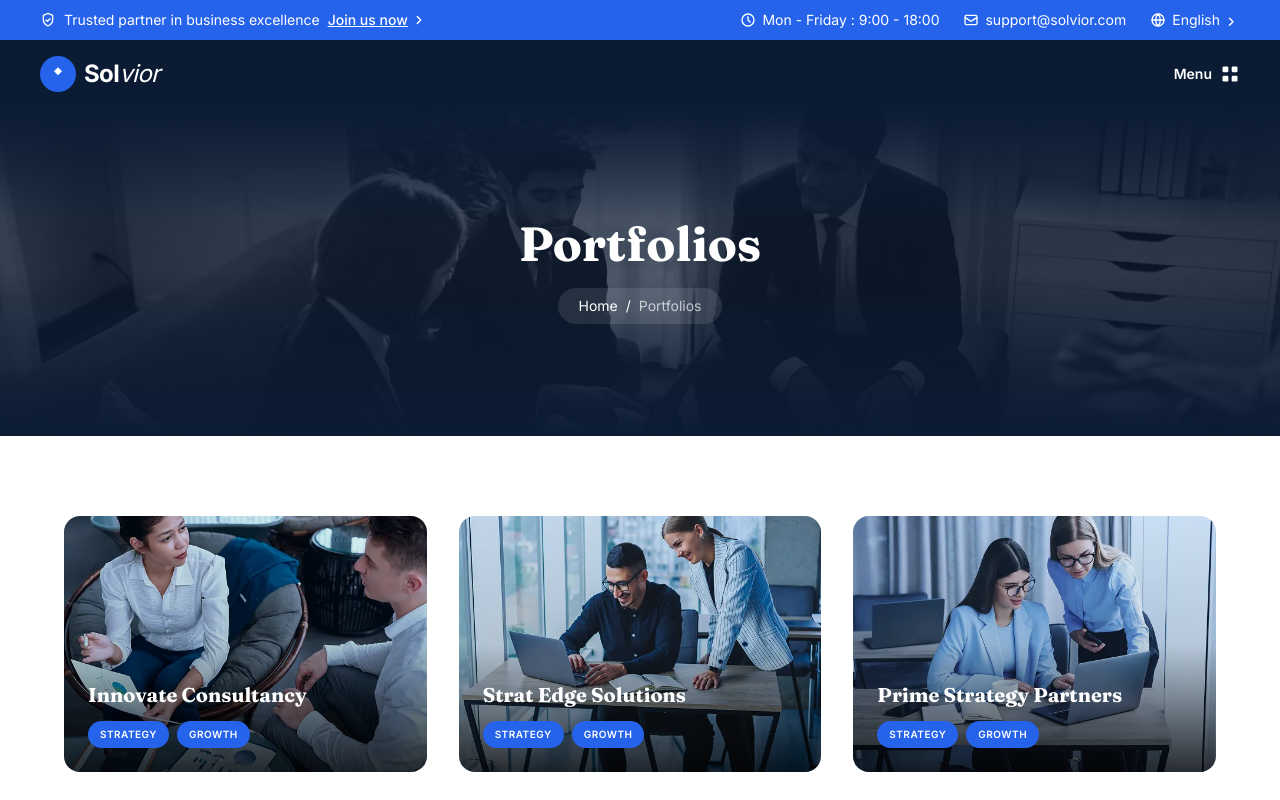
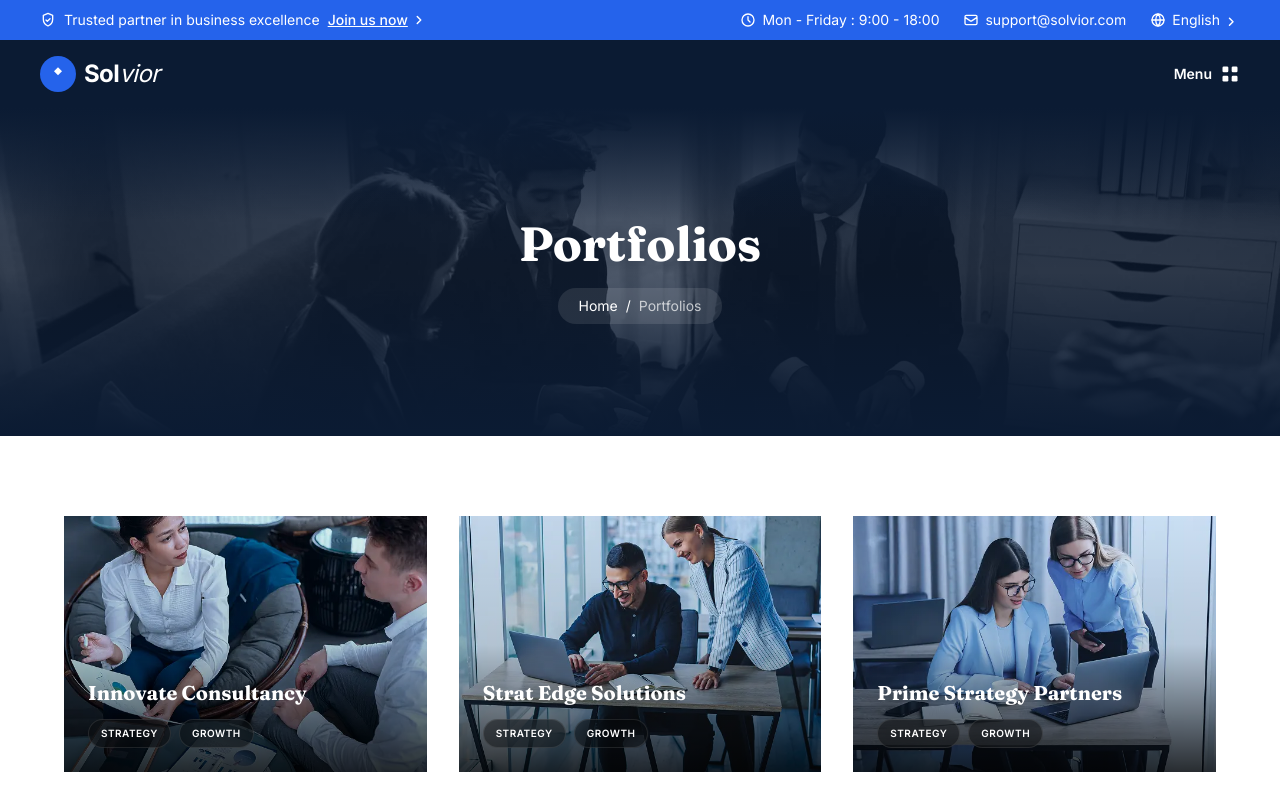
Before and after one commit to maryamiqbal19b-cloud/solvior-home-8, a Next.js app: page /portfolios in a window 1280 px wide. Shown: the top 800 px of the page. Built offline with nearby package versions, Linux system fonts and the light colour scheme.

Commit message:
Update PortfolioGrid.tsx

```diff
--- a/app/portfolios/PortfolioGrid.tsx
+++ b/app/portfolios/PortfolioGrid.tsx
@@ -13,7 +13,7 @@ export function PortfolioGrid() {
           whileInView={{ opacity: 1, y: 0 }}
           viewport={{ once: true, margin: "-60px" }}
           transition={{ duration: 0.5, delay: i * 0.06, ease: "easeOut" }}
-          className="group relative overflow-hidden rounded-2xl bg-[#0B1B33]"
+          className="group relative overflow-hidden rounded-none bg-[#0B1B33]"
         >
           <img
             src={p.img}
@@ -29,7 +29,7 @@ export function PortfolioGrid() {
               {p.tags.map((t) => (
                 <span
                   key={t}
-                  className="text-[10px] uppercase tracking-wider bg-[#2563EB] text-white font-semibold px-3 py-1.5 rounded-full"
+                  className="text-[10px] uppercase tracking-wider bg-black/40 backdrop-blur-md border border-white/10 text-white font-semibold px-3 py-1.5 rounded-full"
                 >
                   {t}
                 </span>
```
